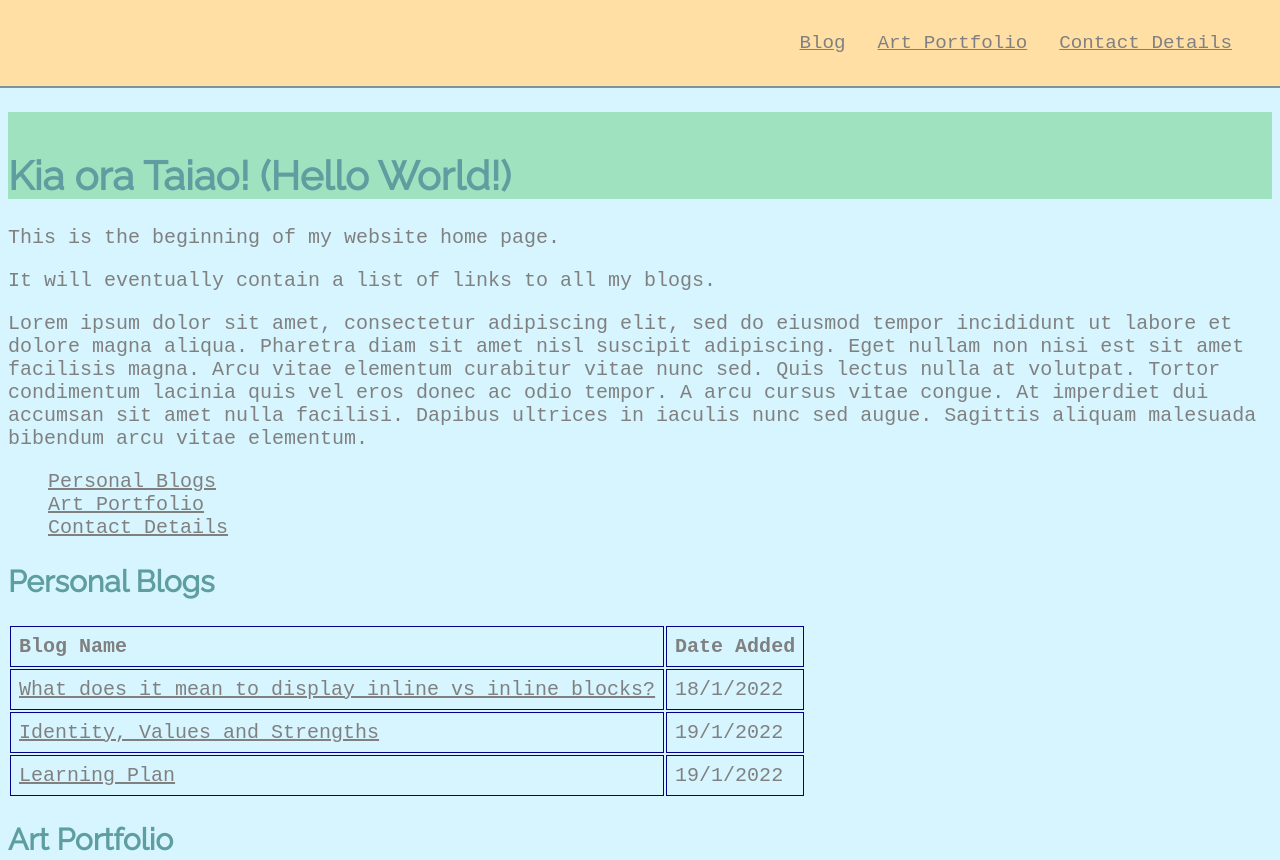
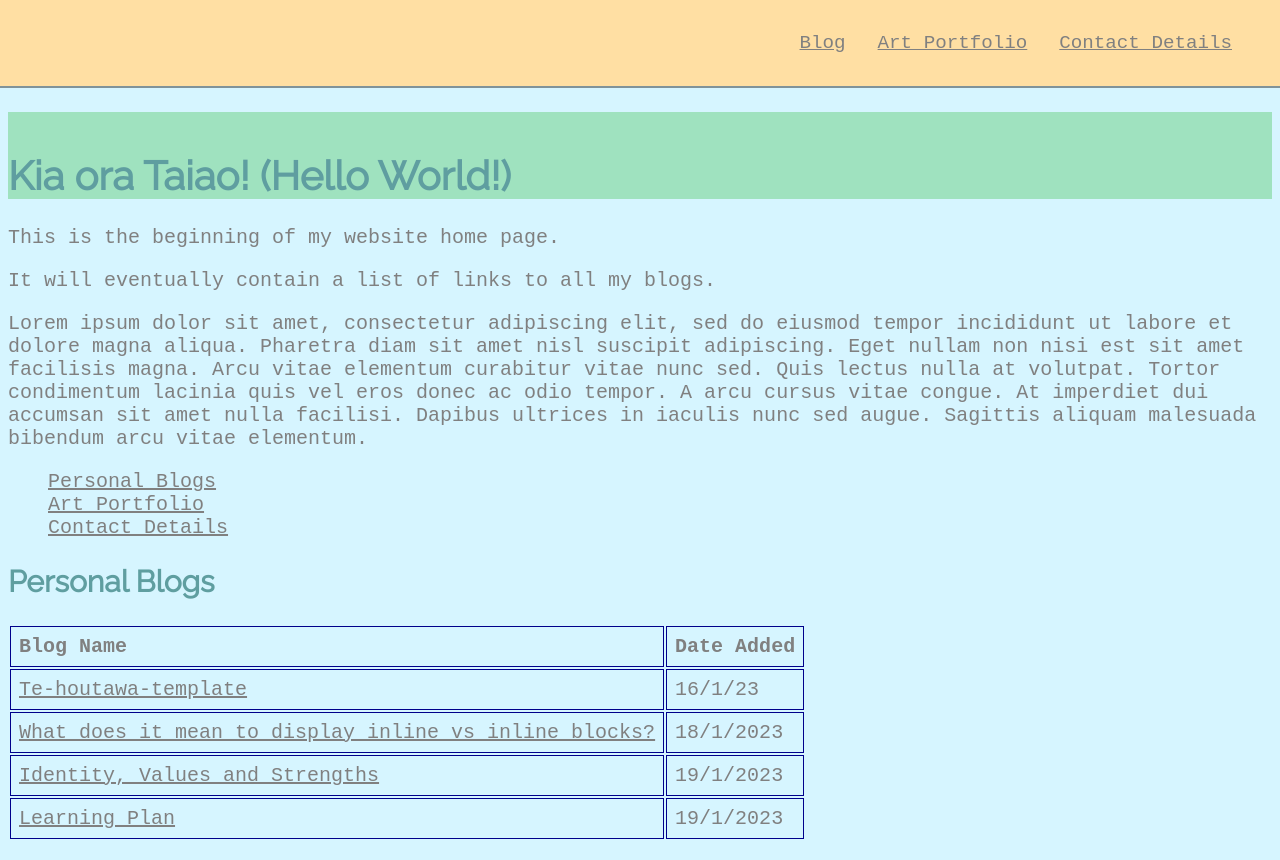
Before and after one commit to kason-cheong/kason-cheong.github.io, a plain HTML site: page index.html in a window 1280 px wide. Shown: the top 860 px of the page. Drawn offline with Linux system fonts and the light colour scheme.

Commit message:
Add link to te-houetawa-template

```diff
--- a/index.html
+++ b/index.html
@@ -50,16 +50,20 @@
           <th>Date Added</th>
         </tr>
         <tr>
+          <td><a href="blog/te-houtaewa-template.html">Te-houtawa-template</a></td>
+          <td>16/1/23</td>
+        </tr>
+        <tr>
           <td><a href="blog/html-css.html" target="_blank">What does it mean to display inline vs inline blocks?</a></td>
-          <td>18/1/2022</td>
+          <td>18/1/2023</td>
         </tr>
         <tr>
           <td><a href="blog/identity-values.html" target="_blank">Identity, Values and Strengths</a></td>
-          <td>19/1/2022</td>
+          <td>19/1/2023</td>
         </tr>
         <tr>
           <td><a href="blog/learning-plan.html" target="_blank">Learning Plan</a></td>
-          <td>19/1/2022</td>
+          <td>19/1/2023</td>
         </tr>
 
       </table>
```
